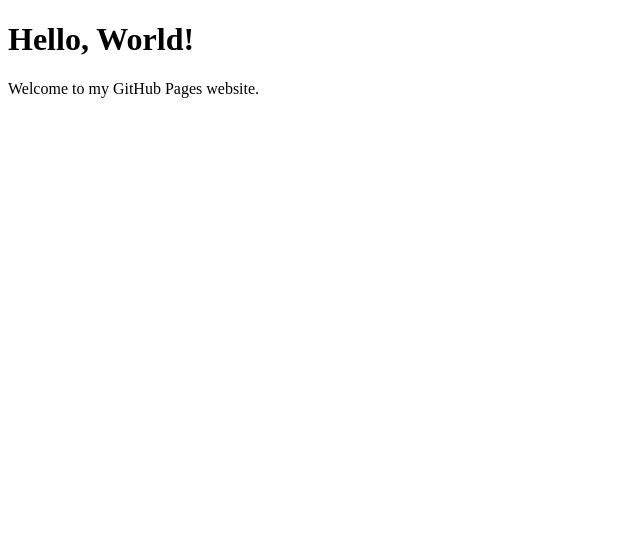
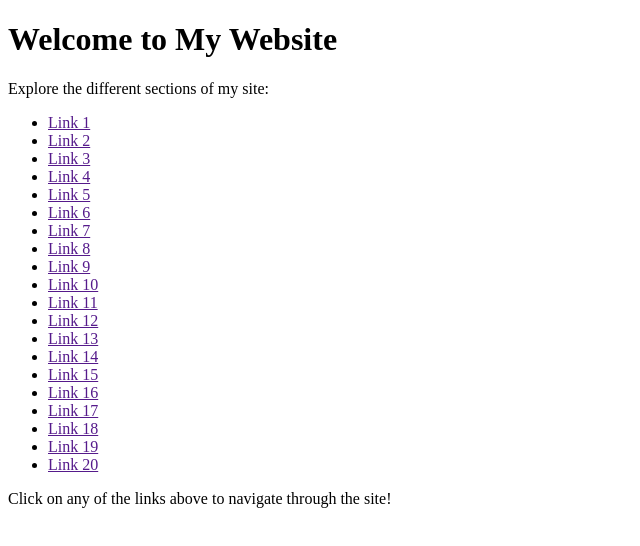
Before and after one commit to Cole-Henrich/Cole-Henrich.github.io, a plain HTML site: page index.html in a window 1280 px wide. Shown: the whole page, without its empty margins (0-640 px from the left). Drawn offline with Linux system fonts and the light colour scheme.

Commit message:
Update homepage and add new links

```diff
--- a/index.html
+++ b/index.html
@@ -3,10 +3,35 @@
 <head>
     <meta charset="UTF-8">
     <meta name="viewport" content="width=device-width, initial-scale=1.0">
-    <title>Welcome to Cole's GitHub Page</title>
+    <title>My Website</title>
 </head>
 <body>
-    <h1>Hello, World!</h1>
-    <p>Welcome to my GitHub Pages website.</p>
+    <h1>Welcome to My Website</h1>
+    <p>Explore the different sections of my site:</p>
+
+    <ul>
+        <li><a href="">Link 1</a></li>
+        <li><a href="">Link 2</a></li>
+        <li><a href="">Link 3</a></li>
+        <li><a href="">Link 4</a></li>
+        <li><a href="">Link 5</a></li>
+        <li><a href="">Link 6</a></li>
+        <li><a href="">Link 7</a></li>
+        <li><a href="">Link 8</a></li>
+        <li><a href="">Link 9</a></li>
+        <li><a href="">Link 10</a></li>
+        <li><a href="">Link 11</a></li>
+        <li><a href="">Link 12</a></li>
+        <li><a href="">Link 13</a></li>
+        <li><a href="">Link 14</a></li>
+        <li><a href="">Link 15</a></li>
+        <li><a href="">Link 16</a></li>
+        <li><a href="">Link 17</a></li>
+        <li><a href="">Link 18</a></li>
+        <li><a href="">Link 19</a></li>
+        <li><a href="">Link 20</a></li>
+    </ul>
+
+    <p>Click on any of the links above to navigate through the site!</p>
 </body>
 </html>
```
